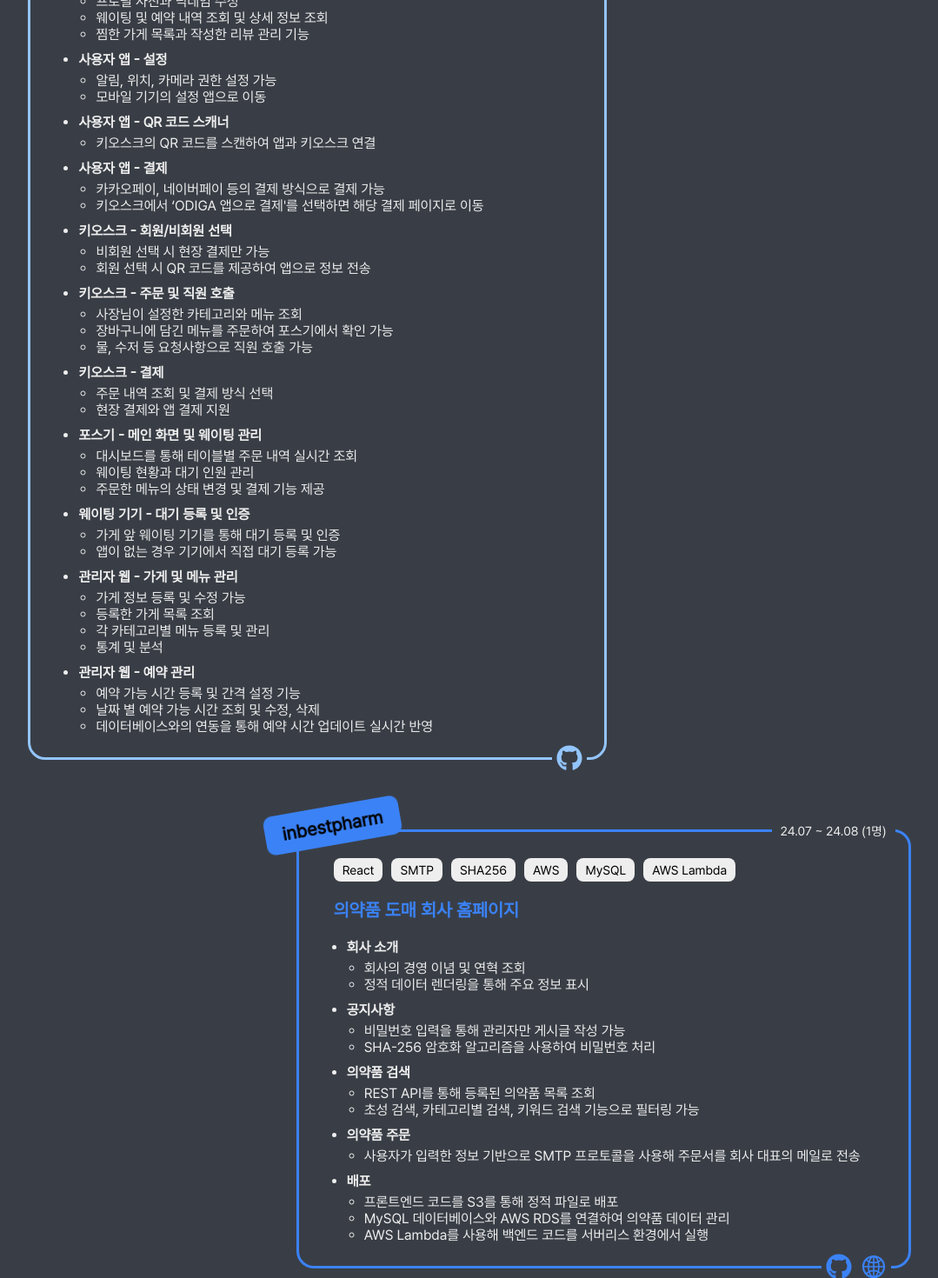
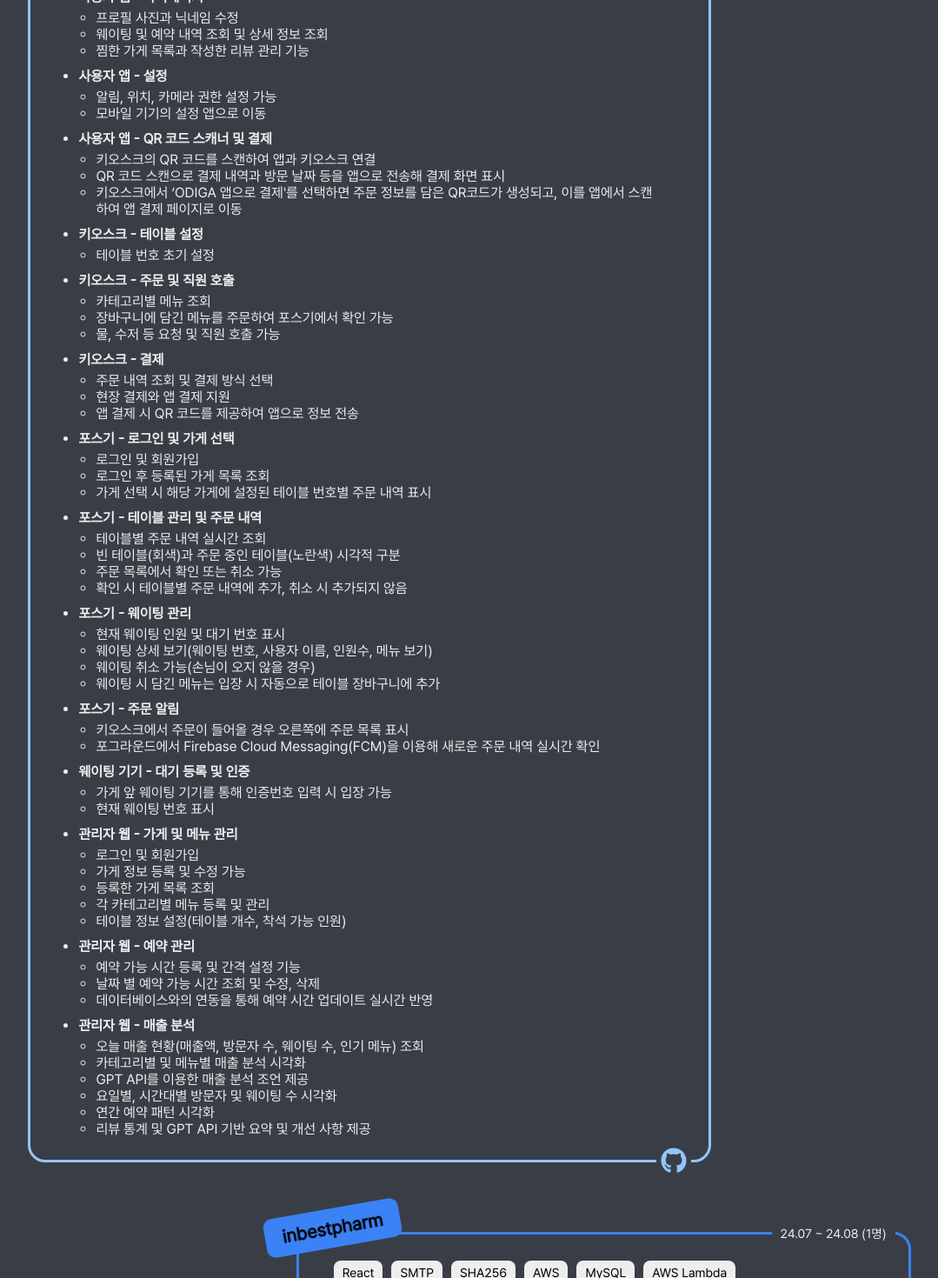
Before and after one commit to hjoo830/portfolio, a React (Create React App) app: page / in a window 1280 px wide. Shown: the part 4600-6070 px from the top of the page at 87% size, without its empty margins (100-1179 px from the left). Built offline with nearby package versions, Linux system fonts and the light colour scheme; a web font is replaced by a local one.

Commit message:
✨ Feat: Update projects data

```diff
--- a/src/data/projects.js
+++ b/src/data/projects.js
@@ -93,8 +93,8 @@ export const projects = [
   {
     name: "ODIGA",
     title: "웨이팅 및 테이블링 앱과 키오스크, 포스기, 관리자 웹",
-    date: "24.03 ~ 24.12 (5명)",
-    techStack: ["ReactNative", "React", "Context API"],
+    date: "24.03 ~ 24.11 (5명)",
+    techStack: ["ReactNative", "React", "Context API", "FCM"],
     githubUrl: "https://github.com/O-DI-GA",
     content: [
       {
@@ -103,6 +103,7 @@ export const projects = [
           "자신이 등록한 웨이팅 목록 조회",
           "웨이팅 목록에서 가게 이름, 인증 코드, 남은 대기 팀 수 조회",
           "가게 입장 시 인증 코드를 웨이팅 기기에 입력하여 입장",
+          "웨이팅 시 담았던 메뉴가 입장 후 자동으로 장바구니에 추가",
         ],
       },
       {
@@ -146,29 +147,23 @@ export const projects = [
         ],
       },
       {
-        function: "사용자 앱 - QR 코드 스캐너",
-        descriptions: ["키오스크의 QR 코드를 스캔하여 앱과 키오스크 연결"],
-      },
-      {
-        function: "사용자 앱 - 결제",
+        function: "사용자 앱 - QR 코드 스캐너 및 결제",
         descriptions: [
-          "카카오페이, 네이버페이 등의 결제 방식으로 결제 가능",
-          "키오스크에서 ‘ODIGA 앱으로 결제'를 선택하면 해당 결제 페이지로 이동",
+          "키오스크의 QR 코드를 스캔하여 앱과 키오스크 연결",
+          "QR 코드 스캔으로 결제 내역과 방문 날짜 등을 앱으로 전송해 결제 화면 표시",
+          "키오스크에서 ‘ODIGA 앱으로 결제'를 선택하면 주문 정보를 담은 QR코드가 생성되고, 이를 앱에서 스캔하여 앱 결제 페이지로 이동",
         ],
       },
       {
-        function: "키오스크 - 회원/비회원 선택",
-        descriptions: [
-          "비회원 선택 시 현장 결제만 가능",
-          "회원 선택 시 QR 코드를 제공하여 앱으로 정보 전송",
-        ],
+        function: "키오스크 - 테이블 설정",
+        descriptions: ["테이블 번호 초기 설정"],
       },
       {
         function: "키오스크 - 주문 및 직원 호출",
         descriptions: [
-          "사장님이 설정한 카테고리와 메뉴 조회",
+          "카테고리별 메뉴 조회",
           "장바구니에 담긴 메뉴를 주문하여 포스기에서 확인 가능",
-          "물, 수저 등 요청사항으로 직원 호출 가능",
+          "물, 수저 등 요청 및 직원 호출 가능",
         ],
       },
       {
@@ -176,30 +171,58 @@ export const projects = [
         descriptions: [
           "주문 내역 조회 및 결제 방식 선택",
           "현장 결제와 앱 결제 지원",
+          "앱 결제 시 QR 코드를 제공하여 앱으로 정보 전송",
         ],
       },
       {
-        function: "포스기 - 메인 화면 및 웨이팅 관리",
+        function: "포스기 - 로그인 및 가게 선택",
         descriptions: [
-          "대시보드를 통해 테이블별 주문 내역 실시간 조회",
-          "웨이팅 현황과 대기 인원 관리",
-          "주문한 메뉴의 상태 변경 및 결제 기능 제공",
+          "로그인 및 회원가입",
+          "로그인 후 등록된 가게 목록 조회",
+          "가게 선택 시 해당 가게에 설정된 테이블 번호별 주문 내역 표시",
         ],
       },
       {
+        function: "포스기 - 테이블 관리 및 주문 내역",
+        descriptions: [
+          "테이블별 주문 내역 실시간 조회",
+          "빈 테이블(회색)과 주문 중인 테이블(노란색) 시각적 구분",
+          "주문 목록에서 확인 또는 취소 가능",
+          "확인 시 테이블별 주문 내역에 추가, 취소 시 추가되지 않음",
+        ],
+      },
+      {
+        function: "포스기 - 웨이팅 관리",
+        descriptions: [
+          "현재 웨이팅 인원 및 대기 번호 표시",
+          "웨이팅 상세 보기(웨이팅 번호, 사용자 이름, 인원수, 메뉴 보기)",
+          "웨이팅 취소 가능(손님이 오지 않을 경우)",
+          "웨이팅 시 담긴 메뉴는 입장 시 자동으로 테이블 장바구니에 추가",
+        ],
+      },
+      {
+        function: "포스기 - 주문 알림",
+        descriptions: [
+          "키오스크에서 주문이 들어올 경우 오른쪽에 주문 목록 표시",
+          "포그라운드에서 Firebase Cloud Messaging(FCM)을 이용해 새로운 주문 내역 실시간 확인",
+        ],
+      },
+
+      {
         function: "웨이팅 기기 - 대기 등록 및 인증",
         descriptions: [
-          "가게 앞 웨이팅 기기를 통해 대기 등록 및 인증",
-          "앱이 없는 경우 기기에서 직접 대기 등록 가능",
+          "가게 앞 웨이팅 기기를 통해 인증번호 입력 시 입장 가능",
+          "현재 웨이팅 번호 표시",
         ],
       },
       {
         function: "관리자 웹 - 가게 및 메뉴 관리",
         descriptions: [
+          "로그인 및 회원가입",
           "가게 정보 등록 및 수정 가능",
           "등록한 가게 목록 조회",
           "각 카테고리별 메뉴 등록 및 관리",
-          "통계 및 분석",
+          "테이블 정보 설정(테이블 개수, 착석 가능 인원)",
         ],
       },
       {
@@ -208,6 +231,17 @@ export const projects = [
           "예약 가능 시간 등록 및 간격 설정 기능",
           "날짜 별 예약 가능 시간 조회 및 수정, 삭제",
           "데이터베이스와의 연동을 통해 예약 시간 업데이트 실시간 반영",
+        ],
+      },
+      {
+        function: "관리자 웹 - 매출 분석",
+        descriptions: [
+          "오늘 매출 현황(매출액, 방문자 수, 웨이팅 수, 인기 메뉴) 조회",
+          "카테고리별 및 메뉴별 매출 분석 시각화",
+          "GPT API를 이용한 매출 분석 조언 제공",
+          "요일별, 시간대별 방문자 및 웨이팅 수 시각화",
+          "연간 예약 패턴 시각화",
+          "리뷰 통계 및 GPT API 기반 요약 및 개선 사항 제공",
         ],
       },
     ],
```
